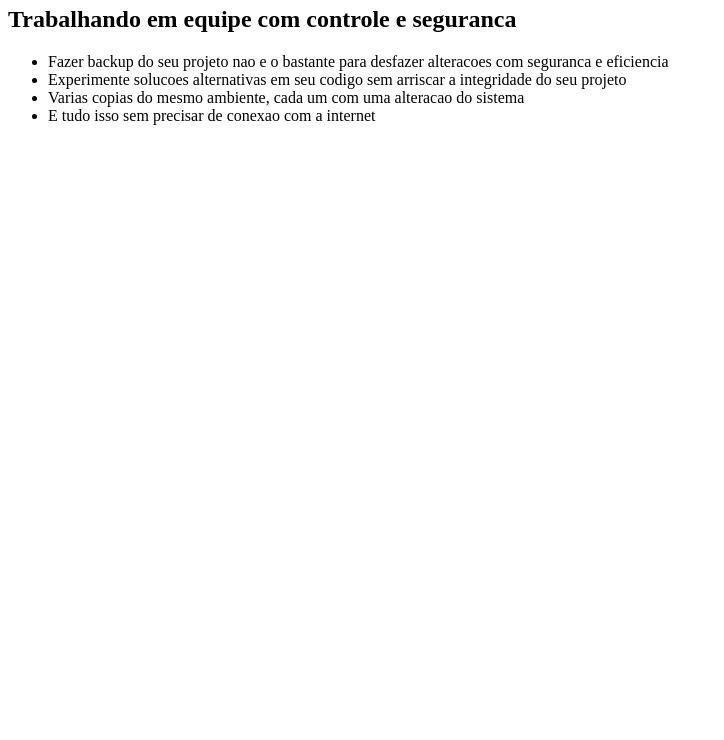
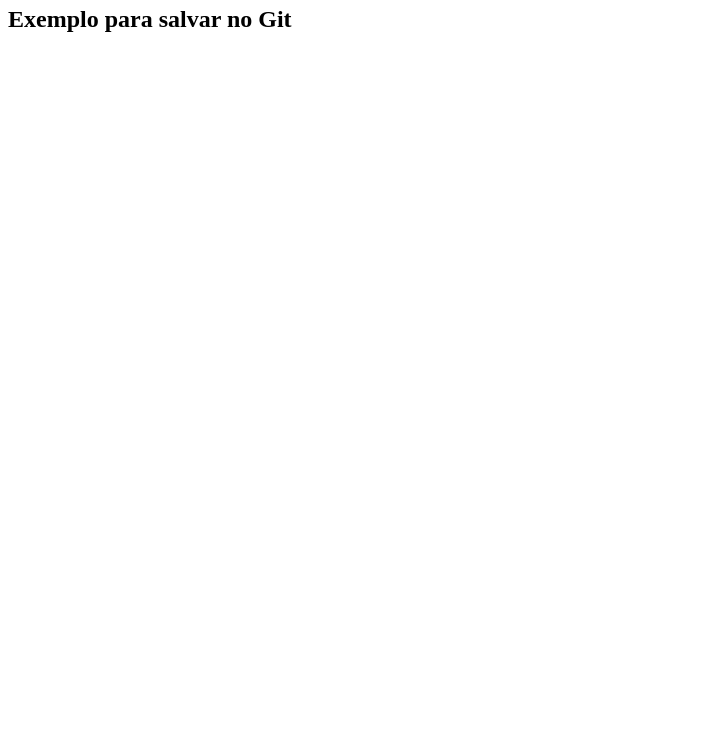
Before and after one commit to Alan-Underground/aula-alura, a plain HTML site: page index.html in a window 1280 px wide. Shown: the part 60-800 px from the top of the page, without its empty margins (0-724 px from the left). Drawn offline with Linux system fonts and the light colour scheme.

Commit message:
Alterações de teste

```diff
--- a/index.html
+++ b/index.html
@@ -6,19 +6,7 @@
 
 	<body>
 		<h1>Git</h1>
-		<h2>Trabalhando em equipe com controle e seguranca</h2>
-
-		<ul>
-			<li>Fazer backup do seu projeto nao e o bastante para desfazer
-			alteracoes com seguranca e eficiencia</li>
-
-			<li>Experimente solucoes alternativas em seu codigo sem arriscar
-			a integridade do seu projeto</li>
-			<li>Varias copias do mesmo ambiente, cada um com uma alteracao
-			do sistema</li>
-
-			<li>E tudo isso sem precisar de conexao com a internet</li>
-		</ul>
+		<h2>Exemplo para salvar no Git</h2>
 	</body>
 
 </html>
```
